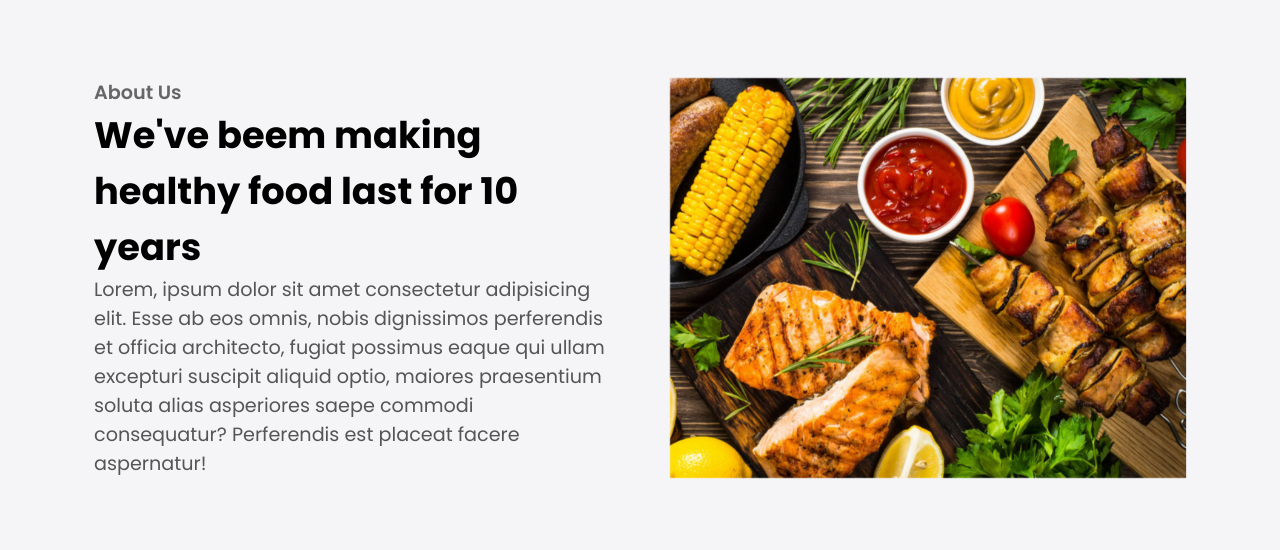
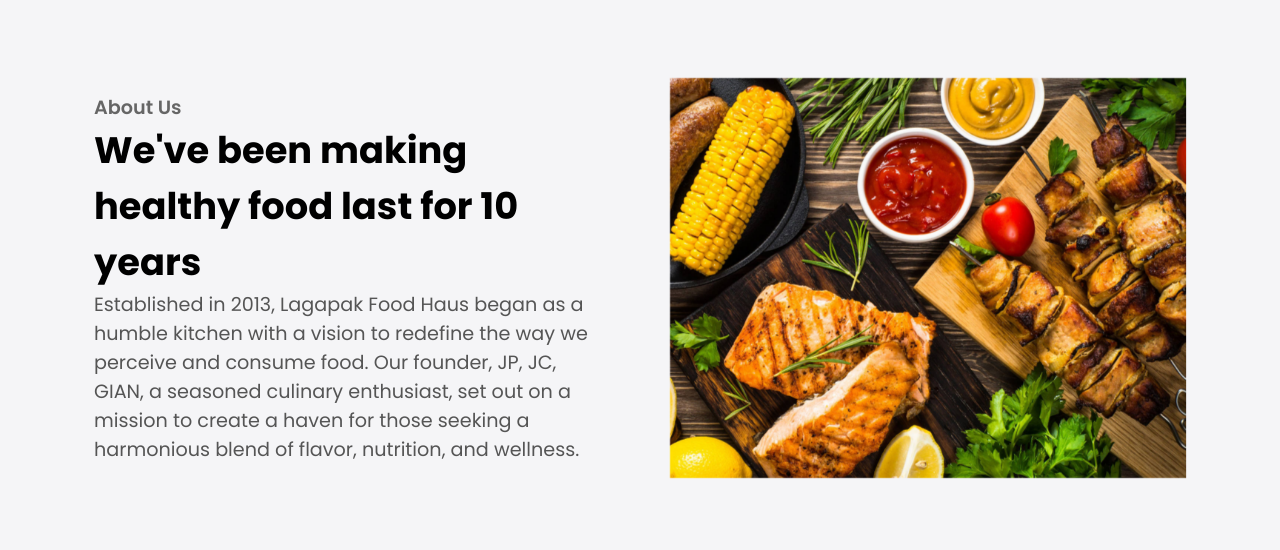
Before and after one commit to giaanbiot/Lagapak_Food_Haus, a plain HTML site: page index.html in a window 1280 px wide. Shown: the part 402-952 px from the top of the page. Drawn offline with Linux system fonts and the light colour scheme; files whose address does not match are found by name.

Commit message:
index.html

```diff
--- a/index.html
+++ b/index.html
@@ -41,13 +41,12 @@
         <div class="about-wrapper container">
             <div class="about-text">
                 <p class="small">About Us</p>
-                <h2>We've beem making healthy food last for 10 years</h2>
+                <h2>We've been making healthy food last for 10 years</h2>
                 <p>
-                    Lorem, ipsum dolor sit amet consectetur adipisicing elit. Esse ab
-                    eos omnis, nobis dignissimos perferendis et officia architecto,
-                    fugiat possimus eaque qui ullam excepturi suscipit aliquid optio,
-                    maiores praesentium soluta alias asperiores saepe commodi
-                    consequatur? Perferendis est placeat facere aspernatur!
+                    Established in 2013, Lagapak Food Haus began as a humble kitchen with a vision
+                     to redefine the way we perceive and consume food. Our founder, JP, JC, GIAN,
+                      a seasoned culinary enthusiast, set out on a mission to create a haven for those seeking
+                       a harmonious blend of flavor, nutrition, and wellness.
                 </p>
             </div>
             <div class="about-img">
@@ -182,7 +181,7 @@
                     <span class="fa fa-star checked"></span>
                 </div>
                 <p class="testimonial-text">
-                    love how easy it is to navigate through the menu on your website.
+                    Love how easy it is to navigate through the menu on your website.
                      The pictures and descriptions make choosing dishes a breeze!
                 </p>
 
@@ -246,5 +245,6 @@
     <footer id="footer">
         <h2>Copy right &copy; 2023 Lagapak. all rights reserved.</h2>
     </footer>
+    <script src="script.js"></script>
 </body>
 </html>
```
